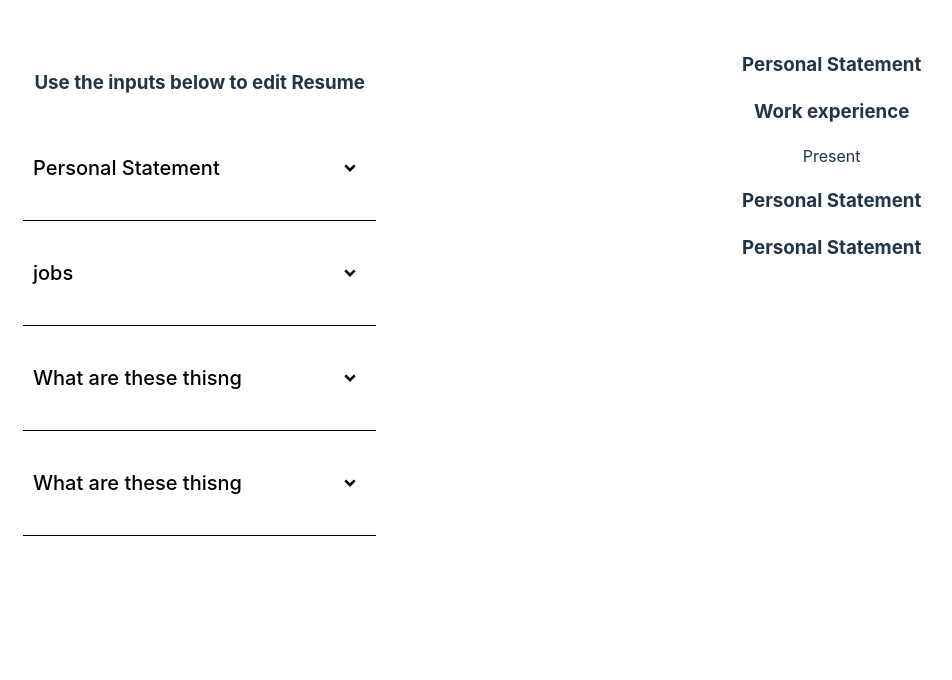
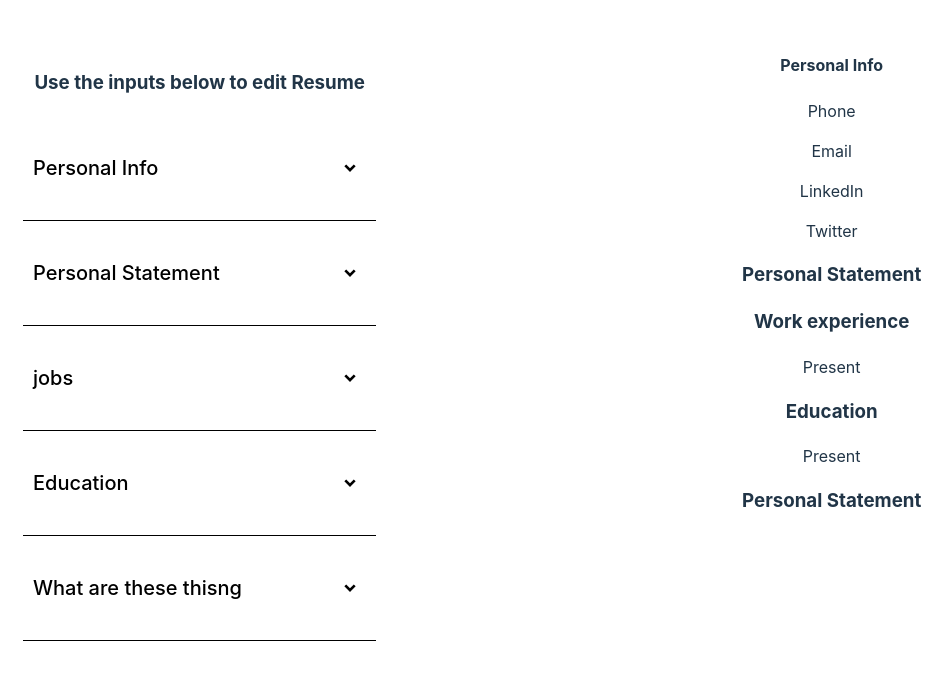
Before and after one commit to Eoin-k/Resume-CV-App---React, a React (Vite) app: page / in a window 1280 px wide. Shown: the top 680 px of the page, without its empty margins (27-979 px from the left). Built offline with nearby package versions, Linux system fonts and the light colour scheme.

Commit message:
added education and skills forms / display - working on skills sliders implementation

```diff
--- a/src/App.jsx
+++ b/src/App.jsx
@@ -1,7 +1,5 @@
-import './App.css'
-import Accordion from './components/display/Accordion';
-
-
+import "./App.css";
+import Accordion from "./components/display/Accordion";
 function App() {
 	return (
 		<>
@@ -9,10 +7,11 @@ function App() {
 				<Accordion />
 			</div>
 			<div id="resume-wrapper">
+				<div id="resume-sidebar"></div>
+				<div id="resume-content"></div>
 			</div>
-
 		</>
-  )
+	);
 }
 
-export default App
+export default App;
--- a/src/components/display/accordiondata.jsx
+++ b/src/components/display/accordiondata.jsx
@@ -1,23 +1,29 @@
 import ExperienceForm from "../forms/experience-form";
 import StatementForm from "../forms/statement-form";
+import EducationForm from "../forms/education-form";
+import PersonalInfoForm from "../forms/personal-info-form";
 
 const data = [
 	{
-    heading: 'Personal Statement',
-     component: <StatementForm /> ,
+		heading: "Personal Info",
+		component: <PersonalInfoForm />,
 	},
 	{
-    heading: 'jobs',
-        component: <ExperienceForm /> ,
+		heading: "Personal Statement",
+		component: <StatementForm />,
 	},
 	{
-    heading: 'What are these thisng',
-        component: <StatementForm /> ,
+		heading: "jobs",
+		component: <ExperienceForm />,
 	},
 	{
-    heading: 'What are these thisng',
-        component: <StatementForm /> ,
-    }
+		heading: "Education",
+		component: <EducationForm />,
+	},
+	{
+		heading: "What are these thisng",
+		component: <StatementForm />,
+	},
 ];
 
 export default data;
--- a/src/components/display/education.jsx
+++ b/src/components/display/education.jsx
@@ -0,0 +1,17 @@
+export default function Education (props) {
+    return (
+		<div id="education" className="section-header">
+			<h3>Education</h3>
+			{props.schools.map((school, index) => (
+
+				<div key={index}>
+					<p>{school.title}</p>
+					<p>{school.company}</p>
+					<p>{school.description}</p>
+					<p>{school.datefrom}</p>
+					<p>{school.datetill === '' ? "Present" : school.datetill}</p>
+				</div>
+			))}
+		</div>
+	);
+}
--- a/src/components/display/experience.jsx
+++ b/src/components/display/experience.jsx
@@ -1,18 +1,17 @@
 export default function Experience(props) {
-    const experienceDiv = document.getElementById('experience')
-    return(
+	return (
 		<div id="experience" className="section-header">
 			<h3>Work experience</h3>
-              {console.log(props.jobs)}
-                {props.jobs.map((job,index) => (
+			{props.jobs.map((job, index) => (
+
 				<div key={index}>
 					<p>{job.title}</p>
 					<p>{job.company}</p>
 					<p>{job.description}</p>
 					<p>{job.datefrom}</p>
-                <p>{job.datetill}</p>
+					<p>{job.datetill === '' ? "Present" : job.datetill}</p>
 				</div>
 			))}
 		</div>
-        )
+	);
 }
--- a/src/components/display/personal-info.jsx
+++ b/src/components/display/personal-info.jsx
@@ -0,0 +1,29 @@
+export default function PersonalInfo(props) {
+    const personaldata = props.info[0]
+	return (
+
+		<div id="personal-info" className="section-header">
+			<h3>{personaldata.name}</h3>
+			<p>{personaldata.title}</p>
+					<div className="sidebar-header">
+                        <h4>Personal Info</h4>
+                    </div>
+					<div className="sidebar-item">
+                        <span className="item-heading">Phone</span>
+                        <p className="item-detail">{personaldata.phone}</p>
+                    </div>
+                    <div className="sidebar-item">
+                        <span className="item-heading">Email</span>
+                        <p className="item-detail">{personaldata.email}</p>
+                    </div>
+                    <div className="sidebar-item">
+                        <span className="item-heading">LinkedIn</span>
+                        <p className="item-detail">{personaldata.linkedin}</p>
+                    </div>
+                    <div className="sidebar-item">
+                        <span className="item-heading">Twitter</span>
+                        <p className="item-detail">{personaldata.twitter}</p>
+                    </div>
+		</div>
+	);
+}
--- a/src/components/forms/education-form.jsx
+++ b/src/components/forms/education-form.jsx
@@ -0,0 +1,113 @@
+import { useState } from "react";
+import { createPortal } from "react-dom";
+import Education from "../display/education";
+export default function EducationForm() {
+	const [inputFields, setInputFields] = useState([
+		{
+			title: "",
+			institution: "",
+			description: "",
+			datefrom: "",
+			datetill: "Present",
+		},
+	]);
+	const [loading, setLoading] = useState(true);
+	const handleFormChange = (index, event) => {
+		let data = [...inputFields];
+		data[index][event.target.name] = event.target.value;
+		setInputFields(data);
+	};
+	const addFields = (e) => {
+		e.preventDefault();
+		let newfield = {
+			title: "",
+			institution: "",
+			description: "",
+			datefrom: "",
+			datetill: "Present",
+		};
+		setInputFields([...inputFields, newfield]);
+	};
+
+	const removeFields = (index) => {
+		let data = [...inputFields];
+		data.splice(index, 1)
+		setInputFields(data);
+	}
+
+	setTimeout(() => {
+		setLoading(false);
+	}, 5);
+
+	if (loading) {
+		return <div>Loading...</div>;
+	}
+
+	return (
+		<>
+			<div>
+				<form action="">
+					{inputFields.map((input, index) => {
+						return (
+							<div key={index}>
+								<label>
+									<span>Title</span>
+									<input
+										value={input.title}
+										name="title"
+										placeholder="Title"
+										onChange={(event) => handleFormChange(index, event)}
+									/>
+								</label>
+								<label>
+									<span>College / institute</span>
+									<input
+										value={input.company}
+										name="company"
+										placeholder="College / institute"
+										onChange={(event) => handleFormChange(index, event)}
+									/>
+								</label>
+								<label>
+									<span>Description</span>
+									<textarea
+										value={input.description}
+										name="description"
+										placeholder="Course description"
+										onChange={(event) => handleFormChange(index, event)}
+									/>
+								</label>
+								<label>
+									<span>Date From:</span>
+									<input
+										type="date"
+										name="datefrom"
+										value={input.datefrom}
+										onChange={(event) => handleFormChange(index, event)}
+									/>
+								</label>
+								<label>
+									<span>Date to:</span>
+									<input
+										type="date"
+										name="datetill"
+										value={input.datetill}
+										onChange={(event) => handleFormChange(index, event)}
+									/>
+								</label>
+								<button onClick={ () => removeFields(index)}>Remove</button>
+							</div>
+						);
+					})}
+
+					<button onClick={addFields}>Add more education</button>
+				</form>
+
+				{createPortal(
+					<Education schools={inputFields} />,
+					document.getElementById("resume-content"),
+				)}
+			</div>
+		</>
+	);
+}
--- a/src/components/forms/experience-form.jsx
+++ b/src/components/forms/experience-form.jsx
@@ -17,17 +17,23 @@ export default function ExperienceForm() {
 		data[index][event.target.name] = event.target.value;
 		setInputFields(data);
 	};
-    const addFields = (e) => {
-        e.preventDefault()
-        let newfield = {
+	const addFields = (e) => {
+		e.preventDefault();
+		let newfield = {
 			title: "",
 			company: "",
 			description: "",
 			datefrom: "",
 			datetill: "Present",
-		}
-        setInputFields([...inputFields, newfield])
-    }
+		};
+		setInputFields([...inputFields, newfield]);
+	};
+
+	const removeFields = (index) => {
+		let data = [...inputFields];
+		data.splice(index, 1)
+		setInputFields(data);
+	}
 
 	setTimeout(() => {
 		setLoading(false);
@@ -89,16 +95,17 @@ export default function ExperienceForm() {
 										onChange={(event) => handleFormChange(index, event)}
 									/>
 								</label>
+								<button onClick={ () => removeFields(index)}>Remove</button>
 							</div>
 						);
 					})}
 
-					<button onClick={addFields}>Add Another Job</button>
+
 				</form>
-
+				<button onClick={addFields}>Add Another Job</button>
 				{createPortal(
 					<Experience jobs={inputFields} />,
-					document.getElementById("resume-wrapper"),
+					document.getElementById("resume-content"),
 				)}
 			</div>
 		</>
--- a/src/components/forms/personal-info-form.jsx
+++ b/src/components/forms/personal-info-form.jsx
@@ -0,0 +1,101 @@
+import { useState } from "react";
+import { createPortal } from "react-dom";
+import PersonalInfo from "../display/personal-info";
+export default function PersonalInfoForm() {
+    const [loading, setLoading] = useState(true);
+	const [inputFields, setInputFields] = useState([
+		{
+			name: "",
+			title: "",
+			phone: "",
+			email: "",
+			linkedin: "",
+			twitter: "",
+		},
+	]);
+    const handleFormChange = (index, event) => {
+		let data = [...inputFields];
+		data[index][event.target.name] = event.target.value;
+		setInputFields(data);
+	};
+
+    setTimeout(() => {
+		setLoading(false);
+	}, 50);
+
+    if (loading) {
+		return <div>Loading...</div>;
+	}
+    return (
+		<>
+			<div>
+				<form action="">
+					{inputFields.map((input, index) => {
+						return (
+							<div key={index}>
+								<label>
+									<span>Name:</span>
+									<input
+										value={input.name}
+										name="name"
+										placeholder="Your name"
+										onChange={(event) => handleFormChange(index, event)}
+									/>
+								</label>
+								<label>
+									<span>Job Title</span>
+									<input
+										value={input.title}
+										name="title"
+										placeholder="Current title"
+										onChange={(event) => handleFormChange(index, event)}
+									/>
+								</label>
+								<label>
+									<span>Phone #</span>
+									<textarea
+										value={input.description}
+										name="phone"
+										placeholder="(555-555-5555)"
+										onChange={(event) => handleFormChange(index, event)}
+									/>
+								</label>
+								<label>
+									<span>Email:</span>
+									<input
+										type="email"
+										name="email"
+										value={input.email}
+										onChange={(event) => handleFormChange(index, event)}
+									/>
+								</label>
+								<label>
+									<span>Linkedin:</span>
+									<input
+										type="text"
+										name="linkedin"
+										value={input.linkedin}
+										onChange={(event) => handleFormChange(index, event)}
+									/>
+								</label>
+                                <label>
+									<span>Twitter:</span>
+									<input
+										type="text"
+										name="twitter"
+										value={input.twitter}
+										onChange={(event) => handleFormChange(index, event)}
+									/>
+								</label>
+							</div>
+						);
+					})}
+				</form>
+				{createPortal(
+					<PersonalInfo info={inputFields} />,
+					document.getElementById("resume-sidebar"),
+				)}
+			</div>
+		</>
+	);
+}
--- a/src/components/forms/statement-form.jsx
+++ b/src/components/forms/statement-form.jsx
@@ -29,7 +29,7 @@ export default function StatementForm () {
                </label>
                {createPortal(
            <Statement statement={statement} />,
-            document.getElementById('resume-wrapper')
+            document.getElementById('resume-content')
             )}
             </div>
         </>
```
Also changed, not shown: src/components/forms/hard-skills-form.jsx (+72 -0 lines). Lines whose indentation alone changed are shown as unchanged.
